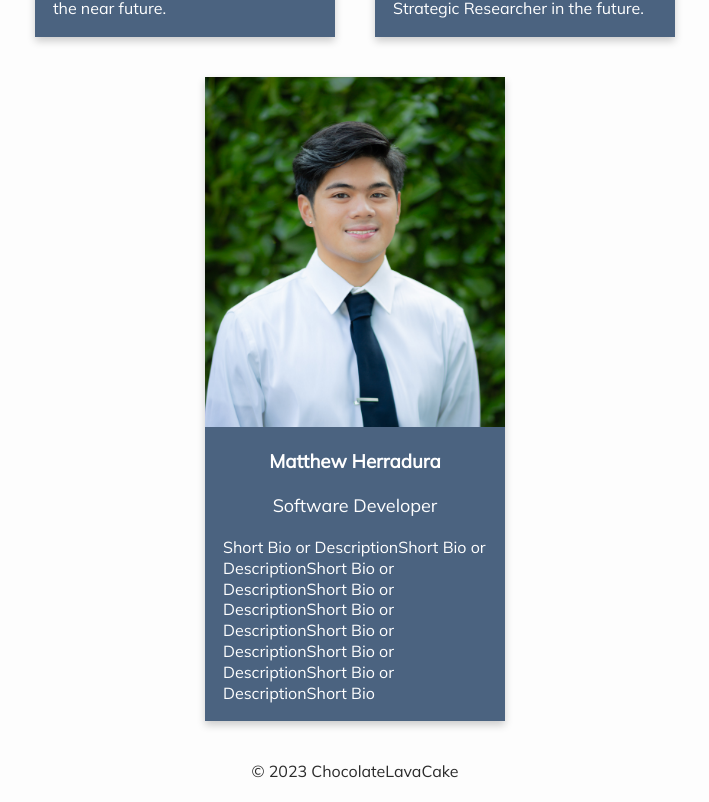
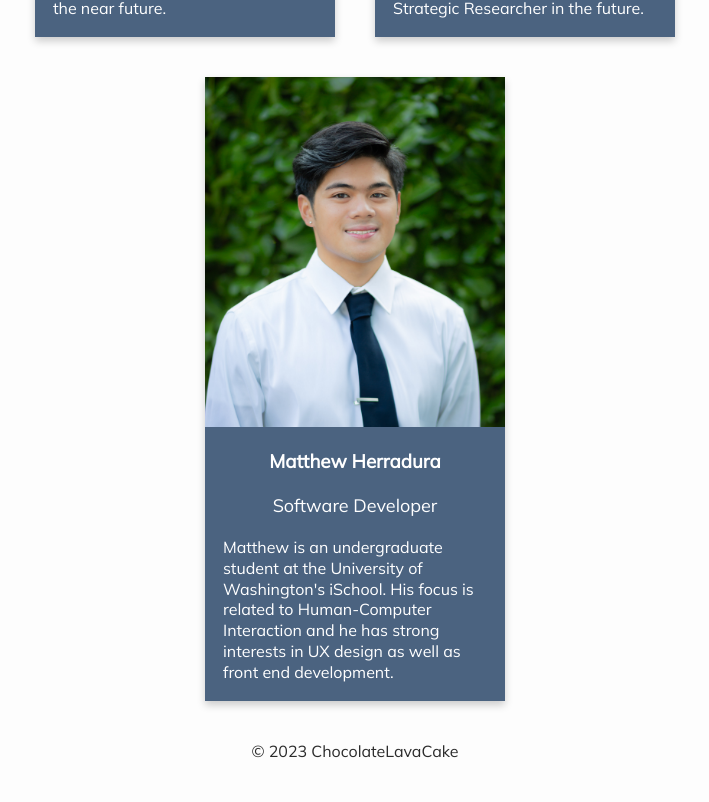
Before and after one commit to UW-INFO442-WI23/chocolatelavacake, a React (Create React App) app: page / in a window 1280 px wide. Shown: the part 4876-5678 px from the top of the page, without its empty margins (285-994 px from the left). After the commit the page ends 5657 px from the top, so only its background shows below. Built offline with nearby package versions, Linux system fonts and the light colour scheme.

Commit message:
Added Matthew H bio

```diff
--- a/src/Components/AboutUs/about.js
+++ b/src/Components/AboutUs/about.js
@@ -34,7 +34,7 @@ export default function About(props) {
                     <img src="matthewh.jpg" alt="Photo of Matthew"></img>
                     <h3>Matthew Herradura</h3>
                     <p className="title">Software Developer</p>
-                    <p className='descript'>Short Bio or DescriptionShort Bio or DescriptionShort Bio or DescriptionShort Bio or DescriptionShort Bio or DescriptionShort Bio or DescriptionShort Bio or DescriptionShort Bio or DescriptionShort Bio</p>
+                    <p className='descript'>Matthew is an undergraduate student at the University of Washington's iSchool. His focus is related to Human-Computer Interaction and he has strong interests in UX design as well as front end development.</p>
                 </div>
             </div>
         </div>
```
